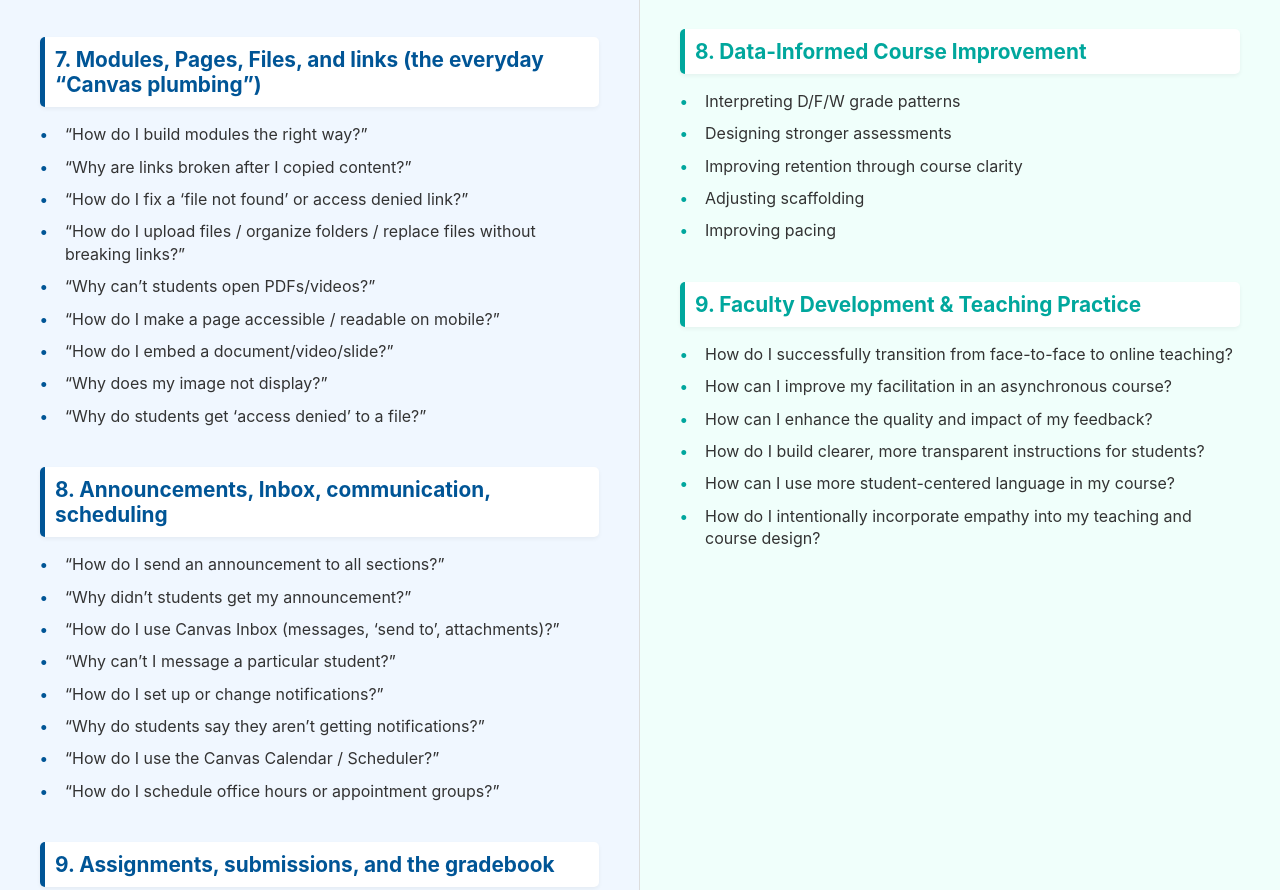
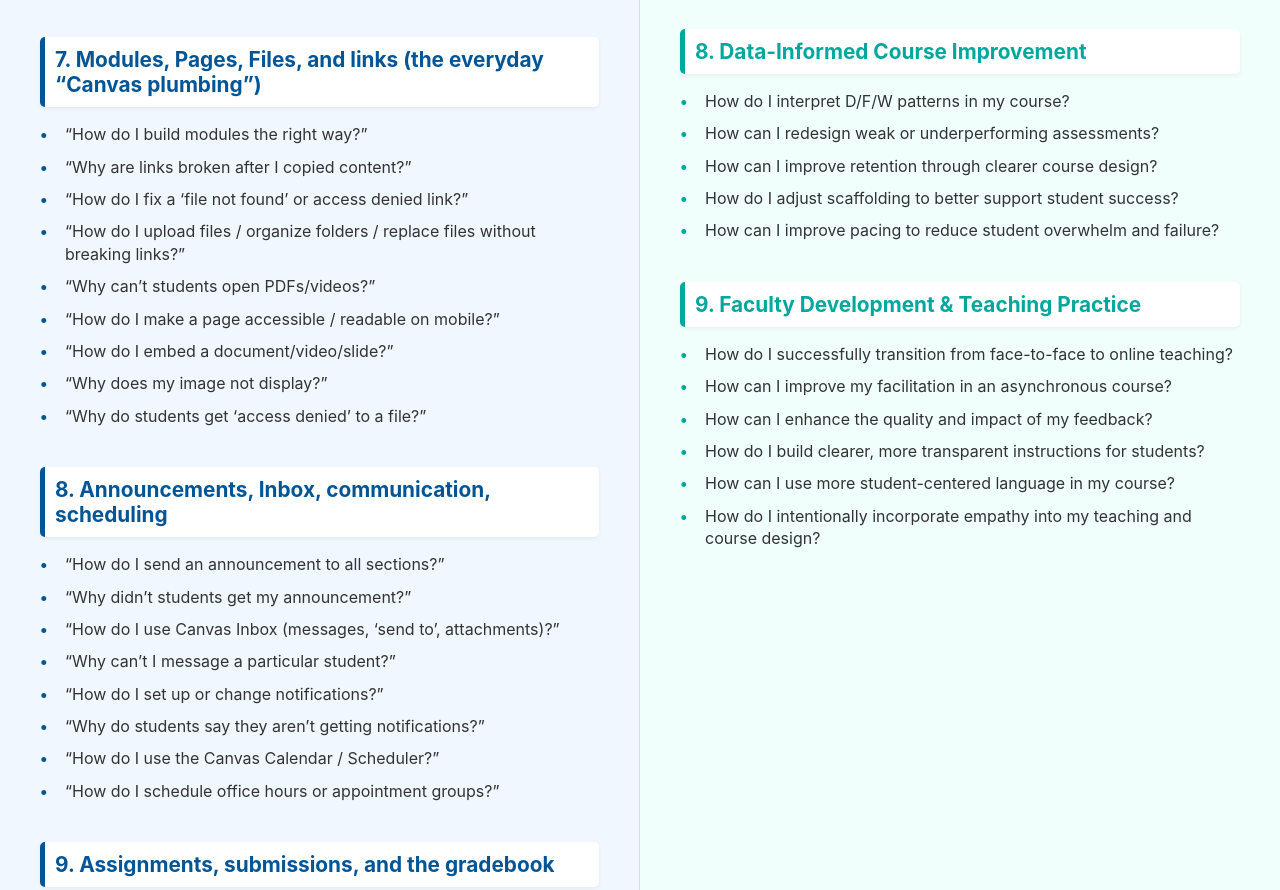
Before and after one commit to nancymunce/IDEAS, a plain HTML site: page ATSTvIDEAS.html in a window 1280 px wide. Shown: the part 2685-3575 px from the top of the page. Drawn offline with Linux system fonts and the light colour scheme.

Commit message:
Update ATSTvIDEAS.html

```diff
--- a/ATSTvIDEAS.html
+++ b/ATSTvIDEAS.html
@@ -650,12 +650,12 @@
         <div class="category">
             <h3>8. Data-Informed Course Improvement</h3>
             <ul>
-                <li>Interpreting D/F/W grade patterns</li>
-                <li>Designing stronger assessments</li>
-                <li>Improving retention through course clarity</li>
-                <li>Adjusting scaffolding</li>
-                <li>Improving pacing</li>
-            </ul>
+  <li>How do I interpret D/F/W patterns in my course?</li>
+  <li>How can I redesign weak or underperforming assessments?</li>
+  <li>How can I improve retention through clearer course design?</li>
+  <li>How do I adjust scaffolding to better support student success?</li>
+  <li>How can I improve pacing to reduce student overwhelm and failure?</li>
+</ul>
         </div>
 
         <div class="category">
```
